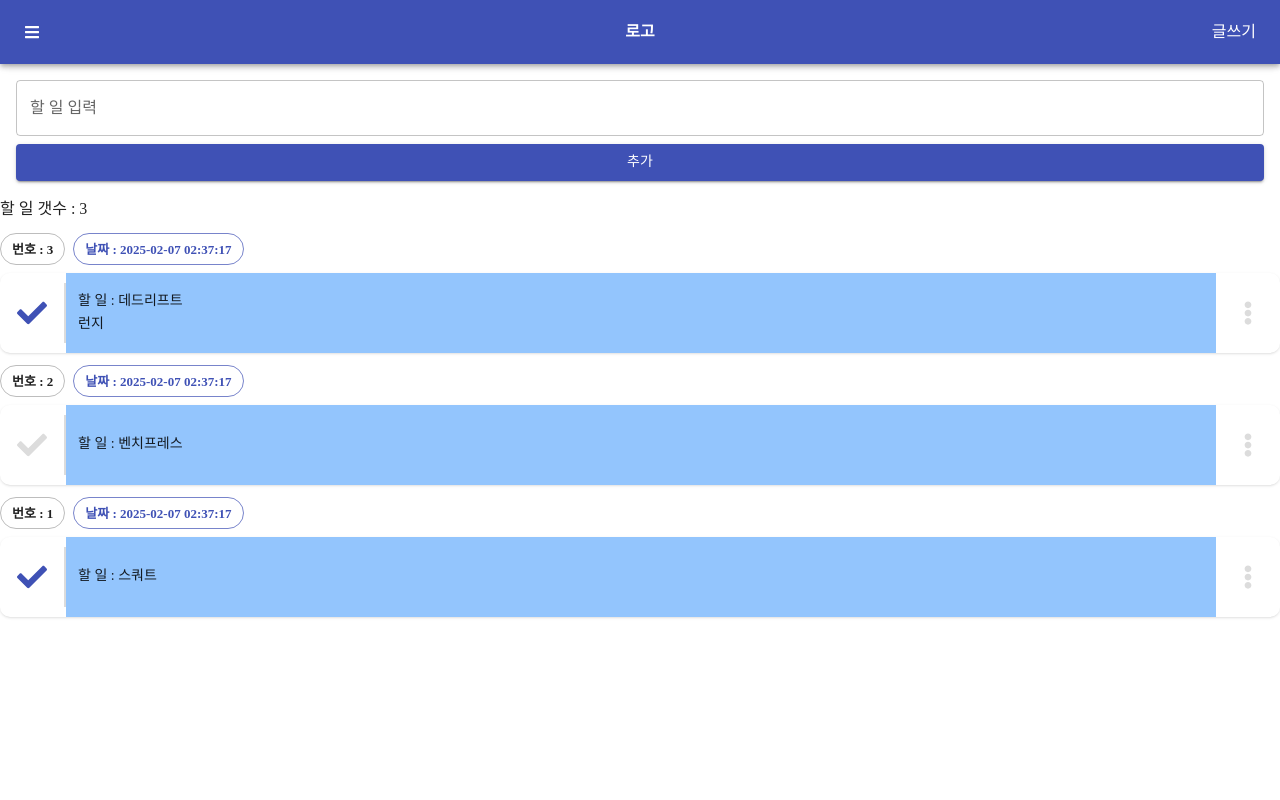
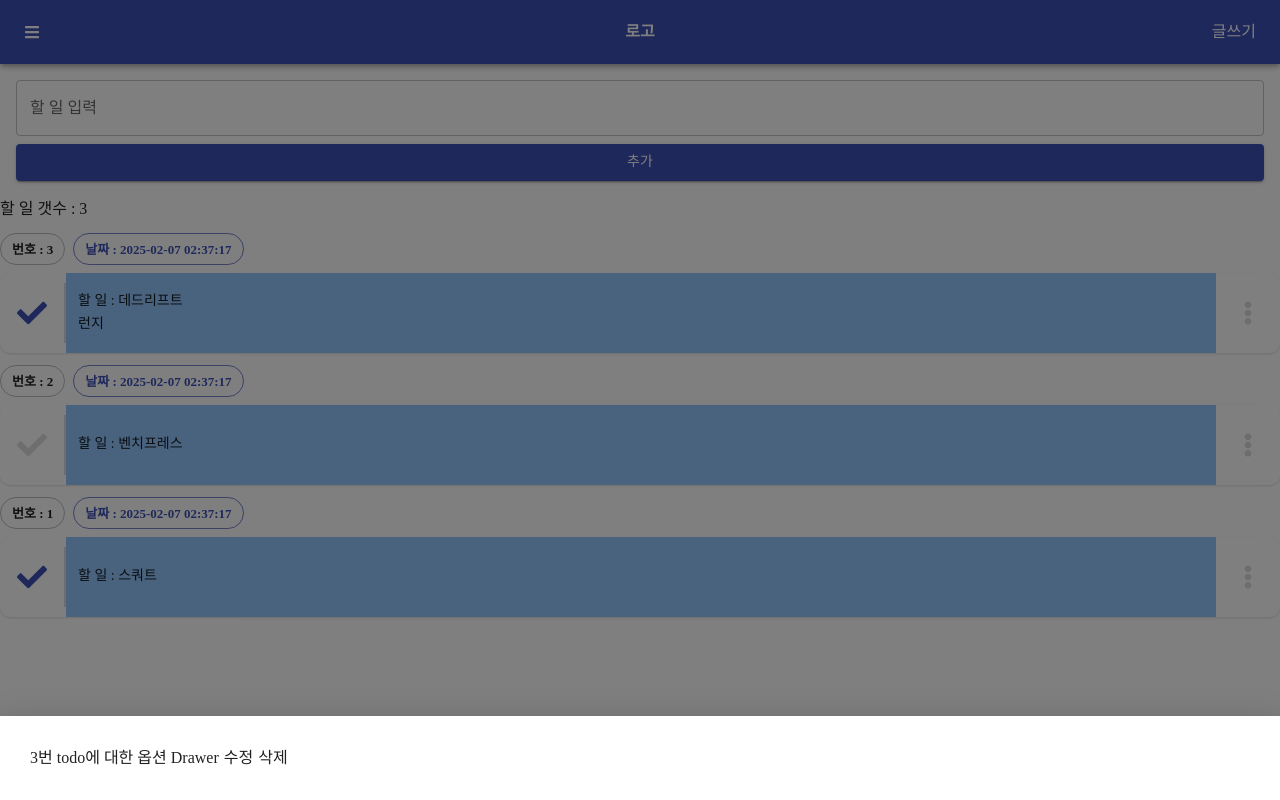
Before and after one commit to Inseo99/todoapp_02, a Next.js app: page / in a window 1280 px wide. Both pictures are taken after a click on the button 1248 px from the left and 312 px from the top of the page. Built offline with nearby package versions, Linux system fonts and the light colour scheme; a web font is replaced by a local one.

Commit message:
Drawer 관련 가독성 개선

```diff
--- a/src/app/page.js
+++ b/src/app/page.js
@@ -81,7 +81,7 @@ const NewTodoForm = ({ todosState }) => {
     </>
   );
 };
-const TodoListItem = ({ todo, index }) => {
+const TodoListItem = ({ todo, index, openDrawer }) => {
   return (
     <>
       <li className="tw-mb-3" key={todo.id}>
@@ -111,7 +111,12 @@ const TodoListItem = ({ todo, index }) => {
             <div className="tw-bg-blue-300 tw-flex tw-items-center tw-p-3 tw-flex-grow hover:tw-text-[--mui-color-primary-main] tw-whitespace-pre-wrap tw-leading-relaxed tw-break-words">
               할 일 : {todo.content}
             </div>
-            <Button className="tw-flex-shrink-0 tw-rounded-[0_10px_10px_0]" color="inherit">
+            <Button
+              onClick={() => {
+                openDrawer(todo.id);
+              }}
+              className="tw-flex-shrink-0 tw-rounded-[0_10px_10px_0]"
+              color="inherit">
               <FaEllipsisV className="tw-text-[#dcdcdc] tw-text-2xl" />
             </Button>
           </div>
@@ -121,10 +126,17 @@ const TodoListItem = ({ todo, index }) => {
   );
 };
 const TodoList = ({ todosState }) => {
+  const [optionDrawerTodoId, setOptionDrawerTodoId] = React.useState(null);
+
+  const drawerOpened = React.useMemo(() => optionDrawerTodoId !== null, [optionDrawerTodoId]);
+  const openDrawer = (id) => setOptionDrawerTodoId(id);
+  const closeDrawer = () => setOptionDrawerTodoId(null);
+
   return (
     <>
-      <Drawer anchor="{bottom}" open={false} onClose={() => {}}>
+      <Drawer anchor="bottom" open={drawerOpened} onClose={closeDrawer}>
         <div className="tw-p-[30px] tw-flex tw-gap-x-[5px]">
+          {optionDrawerTodoId}번 todo에 대한 옵션 Drawer
           <div>수정</div>
           <div>삭제</div>
         </div>
@@ -133,7 +145,7 @@ const TodoList = ({ todosState }) => {
       <nav>
         <ul>
           {todosState.todos.map((todo, index) => (
-            <TodoListItem key={todo.id} todo={todo} index={index} />
+            <TodoListItem key={todo.id} todo={todo} index={index} openDrawer={openDrawer} />
           ))}
         </ul>
       </nav>
```
